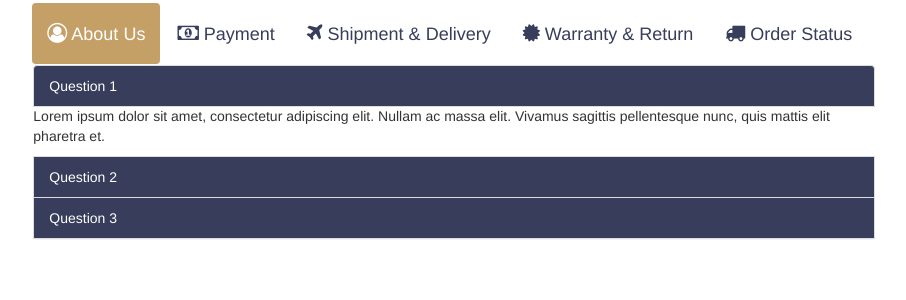
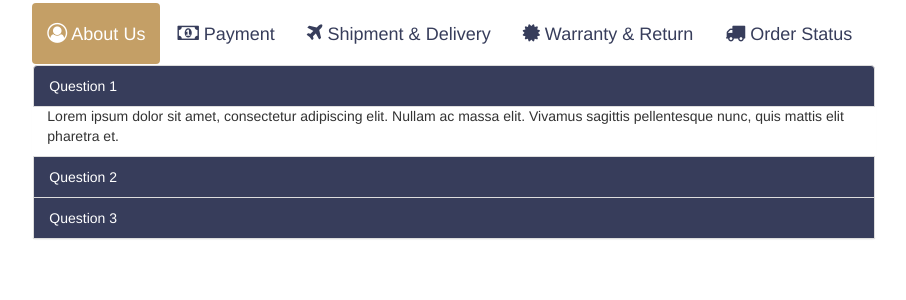
Before and after one commit to Antonio-Melo/LBAW, a PHP site: page /pages/faq.php in a window 1280 px wide, after a click on "Question 1". Shown: the part 167-467 px from the top of the page, without its empty margins (186-1092 px from the left). Run offline with PHP 8.4, Linux system fonts and the light colour scheme; data that the repository does not hold is empty.

Commit message:
small bug

```diff
--- a/style/faq.css
+++ b/style/faq.css
@@ -7,6 +7,7 @@ faq {
 faq a {
 	color: #373d5b;
 }
+
 
 faq .nav-pills > li.active > a, .nav-pills > li.active > a:hover, .nav-pills > li.active > a:focus {
 	color: white;
@@ -29,3 +30,7 @@ a.list-group-item:hover, button.list-group-item:hover, a.list-group-item:focus,
 	color: white;
 	background-color: #373d5b;
 }
+
+.answer p{
+	padding-left: 1em;
+}
```
